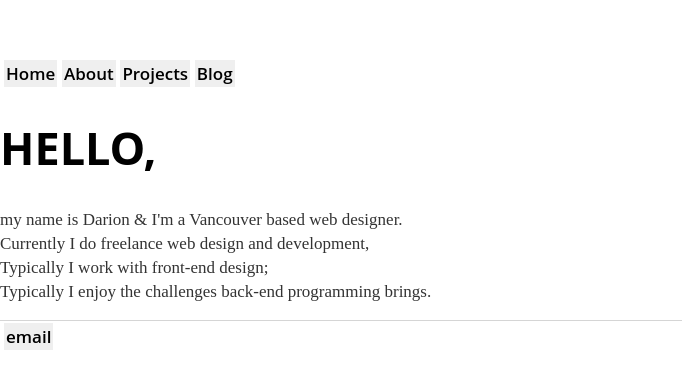
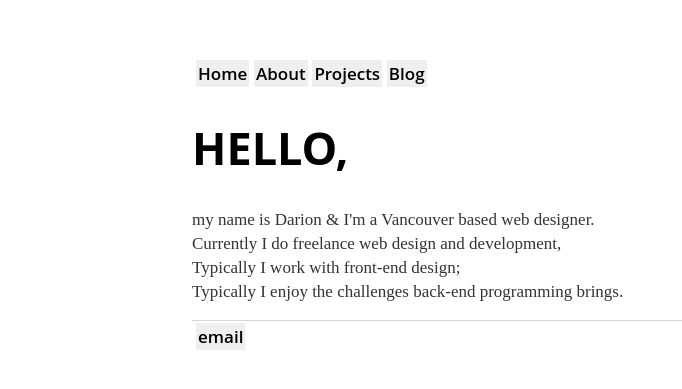
Before and after one commit to cosmicpepper/cosmicpepper.github.io, a Jekyll site: the page built from index.html, in a window 1280 px wide. Shown: the top 389 px of the page, without its empty margins (0-682 px from the left). Built offline with Jekyll 4.4.1, drawn with Linux system fonts in a browser that asks for light colours.

Commit message:
Update main.css

```diff
--- a/css/main.css
+++ b/css/main.css
@@ -1,7 +1,7 @@
 @charset "utf-8";
 body {
 	margin: 60px auto;
-	body:70%;
+	width:70%;
 }
 
 h1, h2, h3, h4 {
```
